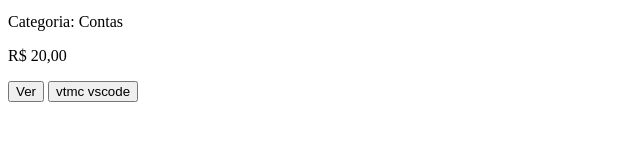
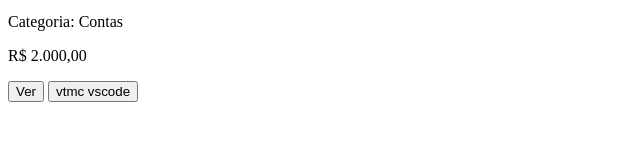
Before and after one commit to Royal3ds/paytowin, a plain HTML site: page Index.html in a window 1280 px wide. Shown: the part 613-754 px from the top of the page, 0-640 px from the left. Drawn offline with Linux system fonts and the light colour scheme.

Commit message:
alteração index2

```diff
--- a/Index.html
+++ b/Index.html
@@ -83,7 +83,7 @@
                 <h3 class="product-title">Conta Ouro FIFA</h3>
                 <p class="product-info">Jogo: FIFA</p>
                 <p class="product-info">Categoria: Contas</p>
-                <p class="product-price">R$ 20,00</p>
+                <p class="product-price">R$ 2.000,00</p>
                 <div class="product-actions">
                     <button class="btn-primary">Ver</button>
                     <button class="btn-secondary">vtmc vscode</button>
```
